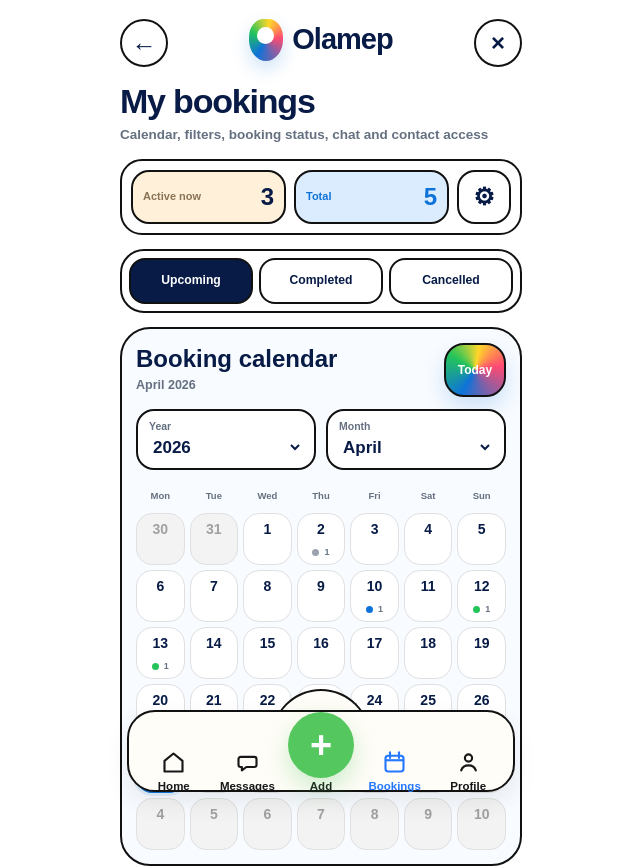
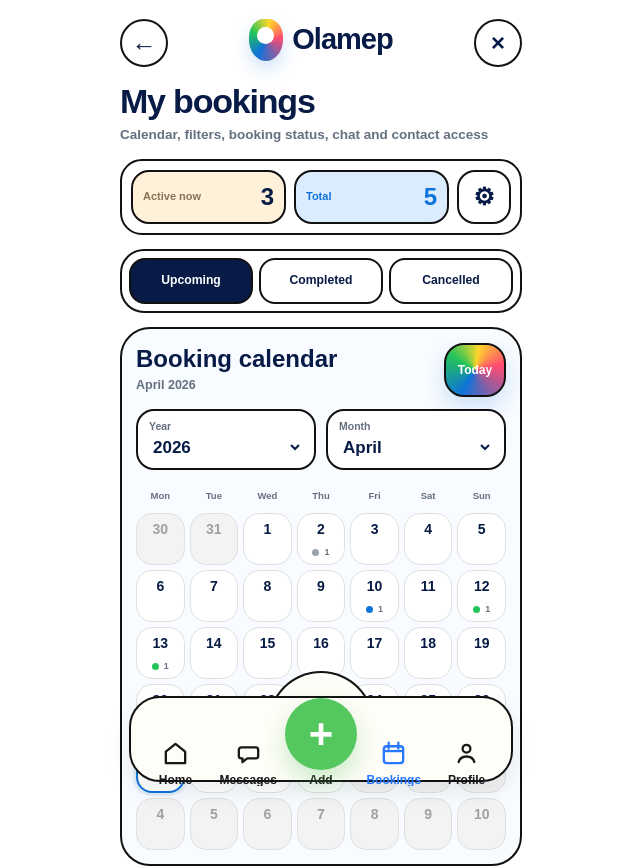
Before and after one commit to bellasalon4u-source/mapbookapp, a Next.js app: page /bookings in a window 1280 px wide. Shown: the top 868 px of the page, without its empty margins (319-959 px from the left). Built offline with nearby package versions, Linux system fonts and the light colour scheme.

Commit message:
git add components/common/BottomNav.tsx git commit -m "Restore exact profile bottom nav shape" git push

```diff
--- a/components/common/BottomNav.tsx
+++ b/components/common/BottomNav.tsx
@@ -1,6 +1,6 @@
 'use client';
 
-import { useEffect, useMemo, useRef, useState } from 'react';
+import { useEffect, useMemo, useRef, useState, type CSSProperties } from 'react';
 import { usePathname, useRouter } from 'next/navigation';
 import {
   getSavedLanguage,
@@ -32,6 +32,7 @@ const BRAND = {
   black: '#171717',
   cream: '#fffdf8',
   border: '#111111',
+  pink: '#ff4fa0',
 };
 
 const addMenuTexts: Record<
@@ -111,7 +112,7 @@ const publicItems: NavItem[] = [
     label: {
       EN: 'Bookings',
       ES: 'Reservas',
-      RU: 'Брони',
+      RU: 'Bookings',
       UA: 'Броні',
       CZ: 'Rezervace',
       DE: 'Buchung',
@@ -127,7 +128,7 @@ const publicItems: NavItem[] = [
     label: {
       EN: 'Profile',
       ES: 'Perfil',
-      RU: 'Профиль',
+      RU: 'Profile',
       UA: 'Профіль',
       CZ: 'Profil',
       DE: 'Profil',
@@ -240,7 +241,7 @@ function HomeIcon({ active }: { active: boolean }) {
   const color = active ? BRAND.green : BRAND.black;
 
   return (
-    <svg width="27" height="27" viewBox="0 0 24 24" fill="none">
+    <svg width="29" height="29" viewBox="0 0 24 24" fill="none">
       <path
         d="M4 10.5L12 4L20 10.5V20H4V10.5Z"
         stroke={color}
@@ -255,7 +256,7 @@ function CalendarIcon({ active }: { active: boolean }) {
   const color = active ? BRAND.blue : BRAND.black;
 
   return (
-    <svg width="27" height="27" viewBox="0 0 24 24" fill="none">
+    <svg width="29" height="29" viewBox="0 0 24 24" fill="none">
       <rect x="4" y="6" width="16" height="14" rx="2.4" stroke={color} strokeWidth="1.9" />
       <path d="M8 3V8" stroke={color} strokeWidth="1.9" strokeLinecap="round" />
       <path d="M16 3V8" stroke={color} strokeWidth="1.9" strokeLinecap="round" />
@@ -268,7 +269,7 @@ function MessageIcon({ active }: { active: boolean }) {
   const color = active ? BRAND.green : BRAND.black;
 
   return (
-    <svg width="27" height="27" viewBox="0 0 24 24" fill="none">
+    <svg width="29" height="29" viewBox="0 0 24 24" fill="none">
       <path
         d="M6 7H18C19.1046 7 20 7.89543 20 9V14C20 15.1046 19.1046 16 18 16H11L7 19V16H6C4.89543 16 4 15.1046 4 14V9C4 7.89543 4.89543 7 6 7Z"
         stroke={color}
@@ -283,7 +284,7 @@ function ProfileIcon({ active }: { active: boolean }) {
   const color = active ? BRAND.green : BRAND.black;
 
   return (
-    <svg width="27" height="27" viewBox="0 0 24 24" fill="none">
+    <svg width="29" height="29" viewBox="0 0 24 24" fill="none">
       <circle cx="12" cy="8" r="3.2" stroke={color} strokeWidth="1.9" />
       <path
         d="M5.5 19C6.5 15.8 8.8 14.5 12 14.5C15.2 14.5 17.5 15.8 18.5 19"
@@ -299,7 +300,7 @@ function ClientsIcon({ active }: { active: boolean }) {
   const color = active ? BRAND.green : BRAND.black;
 
   return (
-    <svg width="27" height="27" viewBox="0 0 24 24" fill="none">
+    <svg width="29" height="29" viewBox="0 0 24 24" fill="none">
       <rect x="5" y="7" width="14" height="11" rx="2.4" stroke={color} strokeWidth="1.9" />
       <path
         d="M9 7V5.8C9 4.8 9.8 4 10.8 4H13.2C14.2 4 15 4.8 15 5.8V7"
@@ -507,7 +508,7 @@ export default function BottomNav({ active: activeProp, onAddClick }: BottomNavP
             display: 'flex',
             alignItems: 'flex-end',
             justifyContent: 'center',
-            padding: '0 22px 118px',
+            padding: '0 22px 124px',
             boxSizing: 'border-box',
           }}
         >
@@ -602,33 +603,33 @@ export default function BottomNav({ active: activeProp, onAddClick }: BottomNavP
         style={{
           position: 'fixed',
           left: '50%',
-          bottom: 'calc(8px + env(safe-area-inset-bottom))',
+          bottom: 'calc(18px + env(safe-area-inset-bottom))',
           transform: shouldShowNav
             ? 'translateX(-50%) translateY(0)'
-            : 'translateX(-50%) translateY(120px)',
+            : 'translateX(-50%) translateY(128px)',
           opacity: shouldShowNav ? 1 : 0,
-          width: 'calc(100% - 38px)',
-          maxWidth: 388,
+          width: 'calc(100% - 44px)',
+          maxWidth: 384,
           zIndex: 1200,
           pointerEvents: shouldShowNav ? 'auto' : 'none',
-          transition: 'transform 0.35s ease, opacity 0.25s ease',
+          transition: 'transform 0.34s ease, opacity 0.22s ease',
         }}
       >
-        <div style={{ position: 'relative', height: 82 }}>
+        <div style={{ position: 'relative', height: 86 }}>
           <div
             style={{
               position: 'absolute',
               left: '50%',
-              top: -21,
+              top: -25,
               transform: 'translateX(-50%)',
-              width: 100,
-              height: 50,
+              width: 106,
+              height: 58,
               borderTopLeftRadius: 999,
               borderTopRightRadius: 999,
               background: BRAND.cream,
-              borderTop: `2px solid ${BRAND.border}`,
-              borderLeft: `2px solid ${BRAND.border}`,
-              borderRight: `2px solid ${BRAND.border}`,
+              borderTop: `2.5px solid ${BRAND.border}`,
+              borderLeft: `2.5px solid ${BRAND.border}`,
+              borderRight: `2.5px solid ${BRAND.border}`,
               zIndex: 1,
             }}
           />
@@ -638,13 +639,13 @@ export default function BottomNav({ active: activeProp, onAddClick }: BottomNavP
               position: 'absolute',
               inset: 0,
               background: BRAND.cream,
-              border: `2px solid ${BRAND.border}`,
-              borderRadius: 28,
+              border: `2.5px solid ${BRAND.border}`,
+              borderRadius: 31,
               boxShadow: '0 10px 24px rgba(15,23,42,0.08)',
               display: 'grid',
               gridTemplateColumns: 'repeat(5, minmax(0, 1fr))',
               alignItems: 'end',
-              padding: '10px 8px 10px',
+              padding: '12px 8px 13px',
               boxSizing: 'border-box',
               zIndex: 2,
             }}
@@ -671,29 +672,29 @@ export default function BottomNav({ active: activeProp, onAddClick }: BottomNavP
                       flexDirection: 'column',
                       alignItems: 'center',
                       justifyContent: 'flex-end',
-                      gap: 3,
+                      gap: 4,
                       position: 'relative',
                       zIndex: 5,
-                      minHeight: 70,
+                      minHeight: 76,
                       minWidth: 0,
                       overflow: 'visible',
                     }}
                   >
                     <span
                       style={{
-                        width: 66,
-                        height: 66,
+                        width: 72,
+                        height: 72,
                         borderRadius: '50%',
                         background: BRAND.green,
                         color: '#ffffff',
                         display: 'inline-flex',
                         alignItems: 'center',
                         justifyContent: 'center',
-                        fontSize: 38,
+                        fontSize: 42,
                         fontWeight: 700,
                         lineHeight: 1,
-                        boxShadow: '0 10px 24px rgba(85,199,95,0.30)',
-                        transform: 'translateY(-18px)',
+                        boxShadow: '0 11px 25px rgba(85,199,95,0.32)',
+                        transform: 'translateY(-22px)',
                         flexShrink: 0,
                       }}
                     >
@@ -703,13 +704,13 @@ export default function BottomNav({ active: activeProp, onAddClick }: BottomNavP
                     <span
                       title={label}
                       style={{
-                        marginTop: -18,
+                        marginTop: -22,
                         width: '100%',
-                        maxWidth: 68,
+                        maxWidth: 70,
                         minWidth: 0,
                         display: 'block',
                         textAlign: 'center',
-                        fontSize: language === 'RU' || language === 'UA' ? 10 : 11.5,
+                        fontSize: language === 'RU' || language === 'UA' ? 10.5 : 12,
                         fontWeight: 900,
                         color: isActive ? activeColor : BRAND.black,
                         lineHeight: 1,
@@ -738,9 +739,9 @@ export default function BottomNav({ active: activeProp, onAddClick }: BottomNavP
                     flexDirection: 'column',
                     alignItems: 'center',
                     justifyContent: 'flex-end',
-                    gap: 4,
+                    gap: 5,
                     position: 'relative',
-                    minHeight: 62,
+                    minHeight: 66,
                     minWidth: 0,
                   }}
                 >
@@ -749,7 +750,7 @@ export default function BottomNav({ active: activeProp, onAddClick }: BottomNavP
                       display: 'inline-flex',
                       alignItems: 'center',
                       justifyContent: 'center',
-                      height: 29,
+                      height: 31,
                     }}
                   >
                     <NavIcon itemKey={item.key} active={isActive} />
@@ -765,7 +766,7 @@ export default function BottomNav({ active: activeProp, onAddClick }: BottomNavP
                         height: 22,
                         padding: '0 5px',
                         borderRadius: 999,
-                        background: '#ff4fa0',
+                        background: BRAND.pink,
                         color: '#ffffff',
                         fontSize: 11,
                         fontWeight: 900,
@@ -784,7 +785,7 @@ export default function BottomNav({ active: activeProp, onAddClick }: BottomNavP
                     title={label}
                     style={{
                       width: '100%',
-                      maxWidth: isProfileArea ? 70 : 64,
+                      maxWidth: isProfileArea ? 72 : 66,
                       minWidth: 0,
                       display: 'block',
                       textAlign: 'center',
@@ -794,8 +795,8 @@ export default function BottomNav({ active: activeProp, onAddClick }: BottomNavP
                         language === 'DE' ||
                         language === 'IT' ||
                         language === 'FR'
-                          ? 10
-                          : 11.5,
+                          ? 10.5
+                          : 12,
                       fontWeight: 900,
                       color: isActive ? activeColor : BRAND.black,
                       lineHeight: 1,
@@ -816,7 +817,7 @@ export default function BottomNav({ active: activeProp, onAddClick }: BottomNavP
   );
 }
 
-function addTileStyle(bg: string, color: string, withRightBorder: boolean): React.CSSProperties {
+function addTileStyle(bg: string, color: string, withRightBorder: boolean): CSSProperties {
   return {
     minHeight: 112,
     border: 'none',
```
